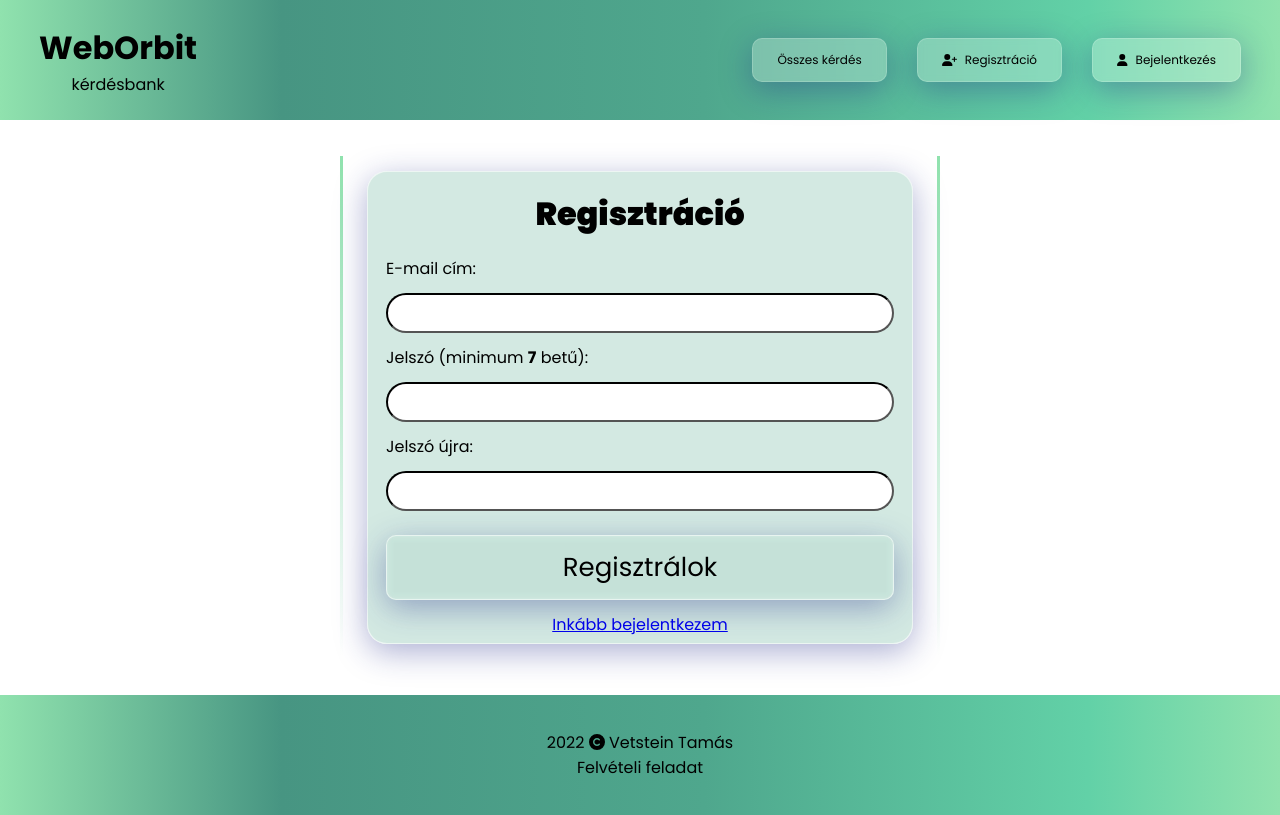
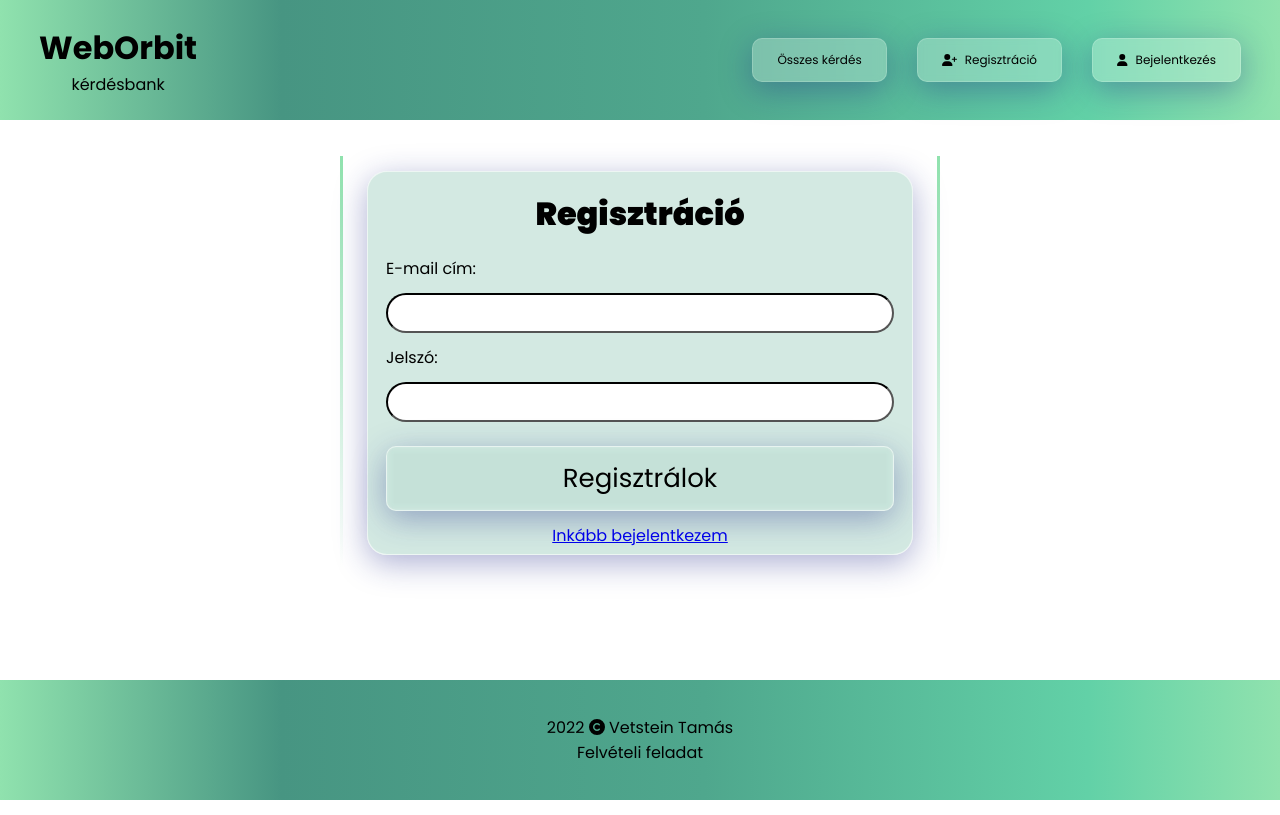
Before and after one commit to VetsteinTamas/react-felveteli, a React (Create React App) app: page /register in a window 1280 px wide. Built offline with nearby package versions, Linux system fonts and the light colour scheme.

Commit message:
Route protection v2

```diff
--- a/src/App.js
+++ b/src/App.js
@@ -29,8 +29,6 @@ function App() {
   let isLoggedIn = localStorage.getItem("isLoggedIn");
   console.log("app:", questions);
 
-
-
   return (
     <Router>
       <div className="App">
@@ -58,8 +56,12 @@ function App() {
             isLoggedIn={isLoggedIn}
           />
         </Route>
-        <Route path="/register" exact component={Register} />
-        <Route path="/login" exact component={Login} />
+        <Route path="/register" exact>
+          <Register component={Register} isLoggedIn={isLoggedIn} />
+        </Route>
+        <Route path="/login" exact>
+          <Login component={Login} isLoggedIn={isLoggedIn} />
+        </Route>
         <ProtectedRoute
           path="/myquestions"
           component={MyQuestions}
--- a/src/pages/Login.js
+++ b/src/pages/Login.js
@@ -1,7 +1,10 @@
 import { Link, useHistory } from "react-router-dom";
 
-const Login = () => {
+const Login = ({ isLoggedIn }) => {
   let history = useHistory();
+  if (isLoggedIn === "true") {
+    history.push("/myquestions");
+  }
 
   const login = () => {
     let users = JSON.parse(localStorage.getItem("users"));
--- a/src/pages/Register.js
+++ b/src/pages/Register.js
@@ -1,15 +1,18 @@
 import { Link, useHistory } from "react-router-dom";
 
-const Register = () => {
+const Register = ({ isLoggedIn }) => {
   let history = useHistory();
+  console.log(isLoggedIn);
+  if (isLoggedIn === "true") {
+    history.push("/myquestions");
+  }
 
   //regisztráció
-  const register = () => {
+  const registration = () => {
     let users = JSON.parse(localStorage.getItem("users") || "[]");
 
     let email = document.getElementById("email");
     let password = document.getElementById("password");
-    let passwordagain = document.getElementById("passwordagain");
 
     let user = {
       email: email.value,
@@ -28,7 +31,7 @@ const Register = () => {
   return (
     <div className="container">
       <div className="register__row">
-        <form className="form">
+        <form className="form" onSubmit={registration}>
           <div className="form__title">Regisztráció</div>
           <div className="form__area">
             <label className="register__label" htmlFor="email">
@@ -36,19 +39,11 @@ const Register = () => {
             </label>
             <input className="register__input" type="email" id="email" />
             <label className="register__label" htmlFor="password">
-              Jelszó (minimum <b>7</b> betű):
+              Jelszó:
             </label>
             <input type="password" id="password" className="register__input" />
-            <label className="register__label" htmlFor="passwordagain">
-              Jelszó újra:
-            </label>
-            <input type="text" id="passwordagain" className="register__input" />
 
-            <button
-              type="submit"
-              className="btn form__button register__button"
-              onClick={register}
-            >
+            <button type="submit" className="btn form__button register__button">
               Regisztrálok
             </button>
             <Link to="/login">
```
